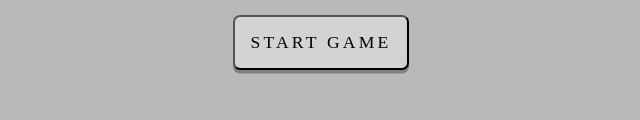
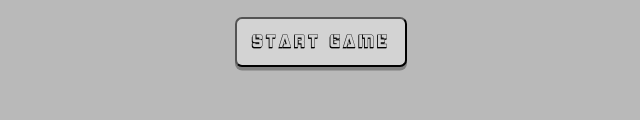
Before and after one commit to Waldorfio/battleship-project, a website: page dist/index.html in a window 1280 px wide. Shown: the part 478-598 px from the top of the page, without its empty margins (319-959 px from the left). Drawn offline with nearby package versions, Linux system fonts and the light colour scheme; files that its build step writes are made by us from their sources.

Commit message:
Fix incorrect font reference

```diff
--- a/src/style.css
+++ b/src/style.css
@@ -63,7 +63,7 @@ h1 {
     padding: 10px 20px 10px 20px;
 }
 #start-button, #start-game {
-    font-family: 'bombardment';
+    font-family: 'Bombardment 3D';
     font-size: 1.1em;
     font-weight: 100;
     letter-spacing: 0.2rem;
```
Also changed, not shown: dist/bundle.js, 1 other file.
